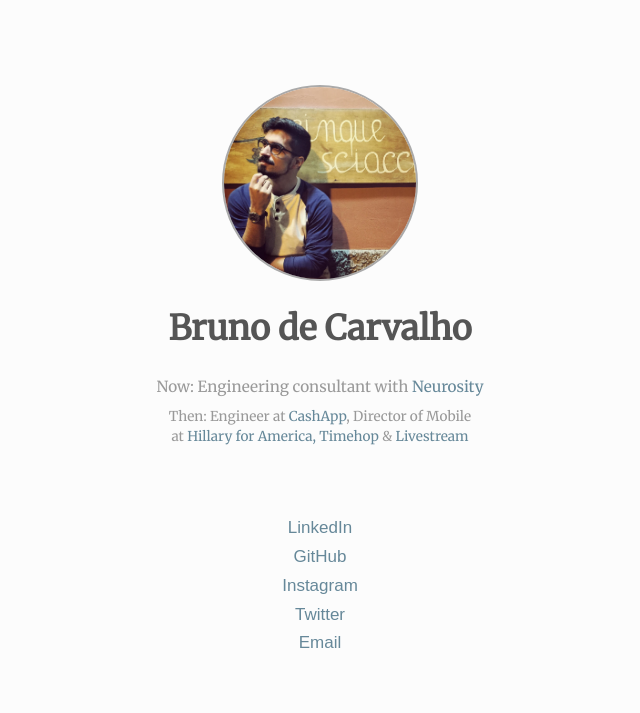
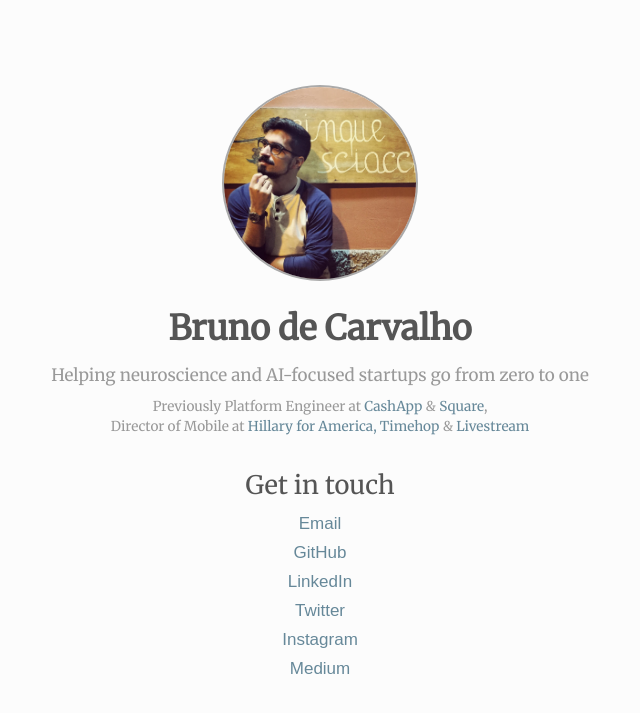
Before and after one commit to biasedbit/biasedbit.github.io, a Jekyll site: the page built from index.html, in a window 1280 px wide. Shown: the top 713 px of the page, without its empty margins (320-960 px from the left). Built offline with Jekyll 4.4.1, drawn with Linux system fonts in a browser that asks for light colours.

Commit message:
chore: update index

```diff
--- a/_sass/_base.scss
+++ b/_sass/_base.scss
@@ -174,6 +174,10 @@ hr {
   text-align: center;
 }
 
+.link-section > h2 {
+  margin-bottom: 10px;
+}
+
 .link-section > ul {
   list-style-type: none;
   margin: 0;
--- a/_sass/_layout.scss
+++ b/_sass/_layout.scss
@@ -74,8 +74,7 @@
 /* home */
 #avatar {
   text-align: center;
-  margin-bottom: 1em;
-  padding-bottom: 2.5em;
+  margin-bottom: 2em;
 
   >img {
     width: 192px;
@@ -87,7 +86,8 @@
     font-size: 2em;
     font-weight: 600;
     line-height: 1.2em;
-    margin: 0.8em;
+    margin-top: 0.8em;
+    margin-bottom: 0.4em;
   }
 
   >h2 {
@@ -99,7 +99,7 @@
 
   >h3 {
     font-weight: 300;
-    font-size: 0.9em;
+    font-size: 1.0em;
     color: #999;
     margin: 0.5em;
   }
--- a/index.html
+++ b/index.html
@@ -5,18 +5,20 @@ title: Home
 <section id="avatar">
   <img src="images/bruno.jpg" alt="me" />
   <h1>Bruno de Carvalho</h1>
-  <h3>Now: Engineering consultant with <a href="http://neurosity.co">Neurosity</a></h3>
-  <h4>Then: Engineer at <a href="http://cash.app">CashApp</a>, Director of Mobile<br> at <a
-      href="http://hillaryclinton.com" target="_blank">Hillary for America, <a href="http://timehop.com/"
-        target="_blank">Timehop</a> &amp; <a href="http://livestream.com" target="_blank">Livestream</a></h4>
+  <h3>Helping neuroscience and AI-focused startups go from zero to one</h3>
+  <h4>Previously Platform Engineer at <a href="https://cash.app">CashApp</a> & <a href="https://squareup.com">Square</a>,<br> Director of Mobile at <a
+      href="https://hillaryclinton.com" target="_blank">Hillary for America, <a href="https://timehop.com/"
+        target="_blank">Timehop</a> &amp; <a href="https://livestream.com" target="_blank">Livestream</a></h4>
 </section>
 
 <section id="craft" class="link-section">
+  <h2>Get in touch</h2>
   <ul>
+    <li><a href="mailto:bruno@biasedbit.com">Email</a></li>
+    <li><a href="http://github.com/biasedbit">GitHub</a></li>
     <li><a href="http://linkedin.com/in/biasedbit">LinkedIn</a></li>
-    <li><a href="http://github.com/biasedbit">GitHub</a></li>
+    <li><a href="http://twitter.com/biasedbit">Twitter</a></li>
     <li><a href="http://instagram.com/biasedbit">Instagram</a></li>
-    <li><a href="http://twitter.com/biasedbit">Twitter</a></li>
-    <li><a href="mailto:bruno@biasedbit.com">Email</a></li>
+    <li><a href="https://medium.com/@biasedbit">Medium</a></li>
   </ul>
 </section>
```
